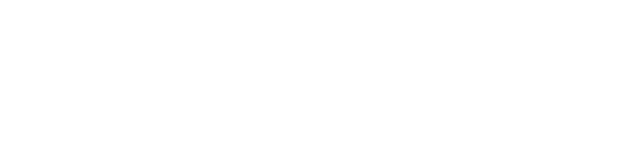
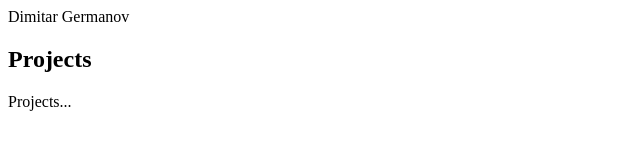
Before and after one commit to germanov-dev/germanov-dev.github.io, a plain HTML site: page index.html in a window 1280 px wide. Shown: the whole page, without its empty margins (0-640 px from the left). Drawn offline with Linux system fonts and the light colour scheme.

Commit message:
add content to the index page

```diff
--- a/index.html
+++ b/index.html
@@ -10,6 +10,22 @@
 	<link rel="stylesheet" href="style.css" />
 </head>
 <body>
+	<header class="header">
+		<div class="container">
+			<span class="logo">Dimitar Germanov</span>
+		</div><!-- /.container -->
+	</header><!-- /.header -->
 
+	<section class="section">
+		<div class="container">
+			<header class="section__head">
+				<h2>Projects</h2>
+			</header><!-- /.section__head -->
+
+			<div class="section__body">
+				<p>Projects...</p>
+			</div><!-- /.section__body -->
+		</div><!-- /.container -->
+	</section><!-- /.section -->
 </body>
 </html>
```
